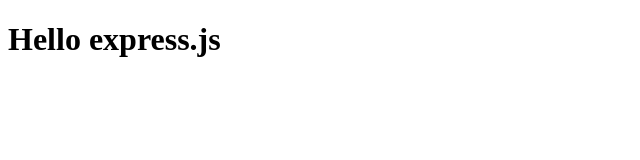
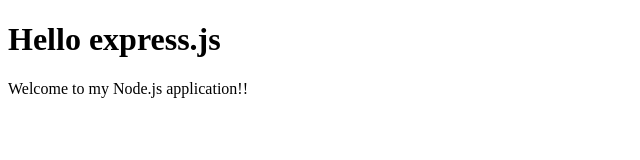
Before and after one commit to patrickacker/web-server, a website: page public/index.html in a window 1280 px wide. Shown: the whole page, without its empty margins (0-640 px from the left). Drawn offline with Linux system fonts and the light colour scheme.

Commit message:
Updated index.html

```diff
--- a/public/index.html
+++ b/public/index.html
@@ -6,5 +6,8 @@
   </head>
     <body>
       <h1>Hello express.js</h1>
+      <p>
+        Welcome to my Node.js application!!
+      </p>
     </body>
 </html>
```
